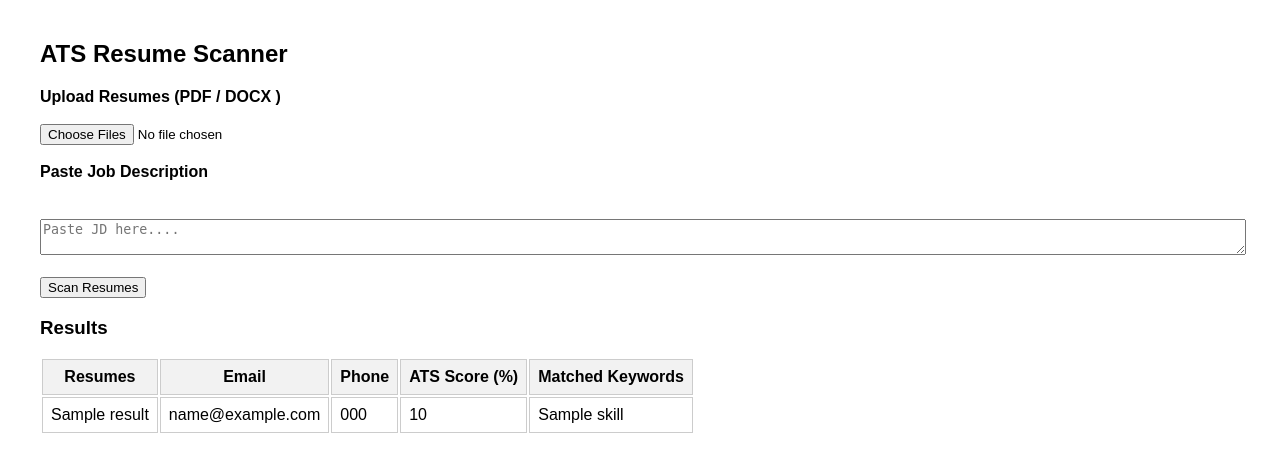
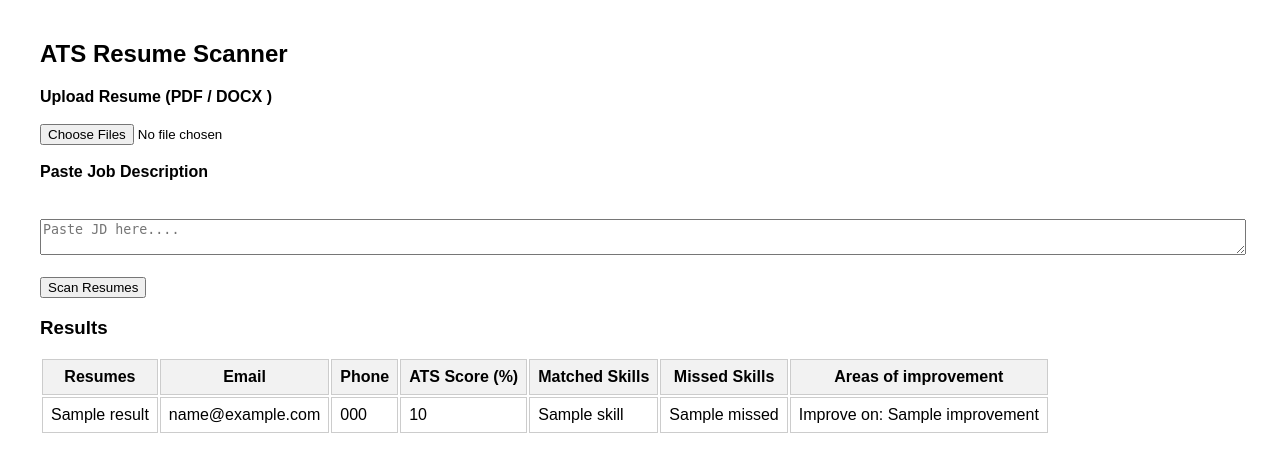
Before and after one commit to Tanisha-221/ATS_Resume_Scanner, a Flask app: template templates/index.html in a window 1280 px wide. Shown: the top 472 px of the page. Run offline with Flask 3, Linux system fonts and the light colour scheme; the template is opened without the code that fills it: most values are stand-ins (such as "Sample title", 1, 10 or a date in 2020).

Commit message:
required changes

```diff
--- a/app.py
+++ b/app.py
@@ -1,55 +1,92 @@
+import re
 from flask import Flask, render_template, request
-import re
-from pdfminer.high_level import extract_text
+import pdfplumber
 from docx import Document
-import os
-from tempfile import NamedTemporaryFile
+from io import BytesIO
 
 app = Flask(__name__)
+ALLOWED_EXTENSIONS = {"pdf", "docx"}
+SKILL_LIST = [
+    "python", "azure", "aws", "docker", "kubernetes", "machine learning", "data analysis",
+    "sql", "javascript", "react", "node.js", "git", "linux", "html", "css", "cd/cd",
+    "terraform", "ansible", "splunk", "bash", "power bi", "tableau", "excel", "jira",
+    "confluence", "agile", "scrum", "rest api", "graphql", "nosql", "mongodb", "postgresql",
+    "mysql", "redis", "rabbitmq", "apache kafka"
+]
 
 #--------TEXT EXTRACTION---------------
+def allowed_file(filename):
+    return '.' in filename and filename.rsplit('.', 1)[1].lower() in ALLOWED_EXTENSIONS
+
+def extract_pdf(file_stream):
+    with pdfplumber.open(file_stream) as pdf:
+        text = ''
+        for page in pdf.pages:
+            text += page.extract_text() + '\n'
+    return text
+
+def extract_docx(file_stream):
+    doc = Document(file_stream)
+    return "\n".join(p.text for p in doc.paragraphs)
+
 def extract_resume_text(file):
-    # Handling PDF files
+    content = BytesIO(file.read())
     if file.filename.endswith(".pdf"):
-        with NamedTemporaryFile(delete=False, suffix=".pdf") as temp_file:
-            file.save(temp_file.name)
-            return extract_text(temp_file.name)
+        return extract_pdf(content)
+    if file.filename.endswith(".docx"):
+        return extract_docx(content)
 
-    # Handling DOCX files
-    elif file.filename.endswith(".docx"):
-        doc = Document(file)
-        return "\n".join(p.text for p in doc.paragraphs)
+#--------SKILLS EXTRACTION----------------
+def extract_skills(text):
+    """Extract skills from the resume text based on a predefined skill list."""
+    text = text.lower()
+    skills_found = []
 
-    return ""
+    # Using word boundaries to match whole words for skills
+    for skill in SKILL_LIST:
+        if re.search(r'\b' + re.escape(skill) + r'\b', text):
+            skills_found.append(skill)
 
-#--------Basic Cleaning----------------
-def preprocess(text):
-    text = text.lower()
-    text = re.sub(r'[^a-z0-9\s]', ' ', text)
-    tokens = text.split()
-    return set(tokens)
+    return skills_found
 
 #---------INFO EXTRACTION--------------
-def extract_email(text):
-    match = re.search(r'[\w\.-]+@[w\.-]+', text)
-    return match.group() if match else "Not Found"
+def extract_candidate_details(text):
+    details = {}
 
-def extract_phone(text):
-    match = re.search(r'\b\d{10}\b', text)
-    return match.group() if match else "Not Found"
+    # Extract email
+    email = re.search(r'[\w.-]+@[\w.-]+.[a-zA-Z]{2,}', text)
+    details["email"] = email.group() if email else "Not Found"
+
+    # Extract phone number
+    phone = re.search(r'\b\d{10}\b', text)
+    details["phone"] = phone.group() if phone else "Not Found"
+
+    # Extract name (assuming first line is the name)
+    details["name"] = text.strip().split('\n')[0]  # Assuming the first line is the name
+
+    # Extract years of experience
+    exp = re.search(r"(\d+)\s+years?\s+of\s+experience", text.lower())
+    details["experience"] = exp.group() if exp else "Not Mentioned"
+
+    # Extract education
+    edu = re.search(r"(bachelor's|master's|phd|b\.sc|m\.sc|btech|mtech|mba)", text.lower())
+    details["education"] = edu.group() if edu else "Not Mentioned"
+
+    return details
 
 #---------ATS SCORING----------------
 def calculate_score(jd_text, resume_text):
-    jd_toxens = preprocess(jd_text)
-    resume_tokens = preprocess(resume_text)
+    jd_skills = set(extract_skills(jd_text))  # Extract skills from the JD
+    resume_skills = set(extract_skills(resume_text))  # Extract skills from the resume
 
-    if not jd_toxens:
-        return 0, []
+    if not jd_skills:
+        return 0, [], []
 
-    matched = jd_toxens.intersection(resume_tokens)
-    score = round((len(matched) / len(jd_toxens)) * 100, 2)
+    matched = resume_skills.intersection(jd_skills)
+    missed = jd_skills.difference(resume_skills)
+    score = round((len(matched) / len(jd_skills)) * 100, 2)
 
-    return score, list(matched)
+    return score, list(matched), list(missed)
 
 #------------ROUTE---------------------
 @app.route("/", methods=["GET", "POST"])
@@ -61,22 +98,21 @@ def index():
         jd_text = request.form.get("jd")
 
         for file in resumes:
-            if file.filename.endswith((".pdf", ".docx")):
-                resume_text = extract_resume_text(file)
-                score, matched_skills = calculate_score(jd_text, resume_text)
-                result = {
-                    "name": file.filename,
-                    "email": extract_email(resume_text),
-                    "phone": extract_phone(resume_text),
-                    "score": score,
-                    "skills": matched_skills
-                }
+            if not allowed_file(file.filename):
+                continue
 
-                results.append(result)
+            resume_text = extract_resume_text(file)
+            candidate = extract_candidate_details(resume_text)
+            score, matched_skills, missed_skills = calculate_score(jd_text, resume_text)
+            candidate["resume"] = file.filename
+            candidate["score"] = score
+            candidate["skills"] = matched_skills
+            candidate["missed"] = missed_skills
+            candidate["improvements"] = missed_skills if missed_skills else []
 
-            results.sort(key=lambda x: x["score"], reverse=True)
+            results.append(candidate)
 
-        return render_template("index.html", results=results)
+        results.sort(key=lambda x: x["score"], reverse=True)
 
     return render_template("index.html", results=results)
 
--- a/requirements.txt
+++ b/requirements.txt
@@ -2,3 +2,5 @@ flask
 pdfplumber
 python-docx
 pdfminer.six
+sentence-transformers
+torch
--- a/templates/index.html
+++ b/templates/index.html
@@ -14,7 +14,7 @@
 <body>
     <h2> ATS Resume Scanner</h2>
     <form method="POST" enctype="multipart/form-data">
-        <label><b> Upload Resumes (PDF / DOCX )</b></label><br><br>
+        <label><b> Upload Resume (PDF / DOCX )</b></label><br><br>
         <input type="file" name="resumes" multiple required><br><br>
         <label><b>Paste Job Description</b></label><br><br>
 
@@ -31,7 +31,9 @@
             <th>Email</th>
             <th>Phone</th>
             <th>ATS Score (%)</th>
-            <th>Matched Keywords </th>
+            <th>Matched Skills</th>
+            <th>Missed Skills</th>
+            <th>Areas of improvement</th>
         </tr>
         {% for r in results %}
         <tr>
@@ -40,6 +42,14 @@
             <td>{{ r.phone }}</td>
             <td>{{ r.score }}</td>
             <td>{{ r.skills | join(", ") }}</td>
+            <td>{{ r.missed | join(", ") }}</td>
+            <td>
+                {% if r.improvements %}
+                    Improve on: {{ r.improvements | join(", ") }}
+                {% else %}
+                    Strong Match
+                {% endif %}
+            </td>
         </tr>
         {% endfor %}
     </table>
```
